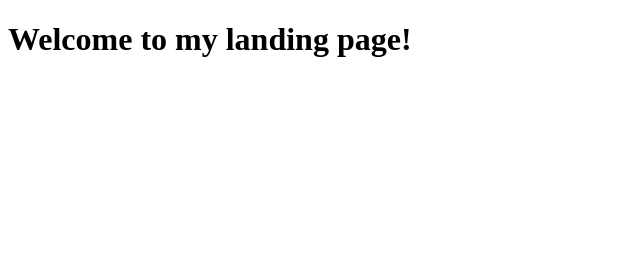
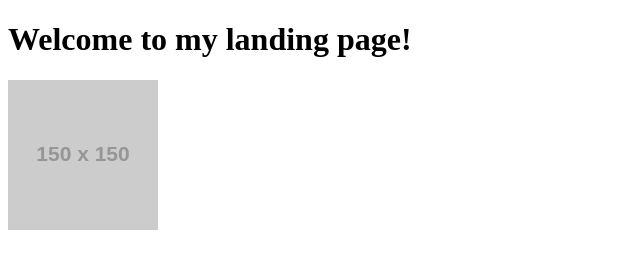
Before and after one commit to niznet89/git-101, a plain HTML site: page index.html in a window 1280 px wide. Shown: the whole page, without its empty margins (0-640 px from the left). Drawn offline with Linux system fonts and the light colour scheme; placeholder pictures from the web are drawn by us.

Commit message:
Added an image placeholder

```diff
--- a/index.html
+++ b/index.html
@@ -7,5 +7,8 @@
 </head>
 <body>
 	<h1>Welcome to my landing page!</h1>
+	<img src="https://via.placeholder.com/150
+
+C/O https://placeholder.com/">
 </body>
 </html>
```
